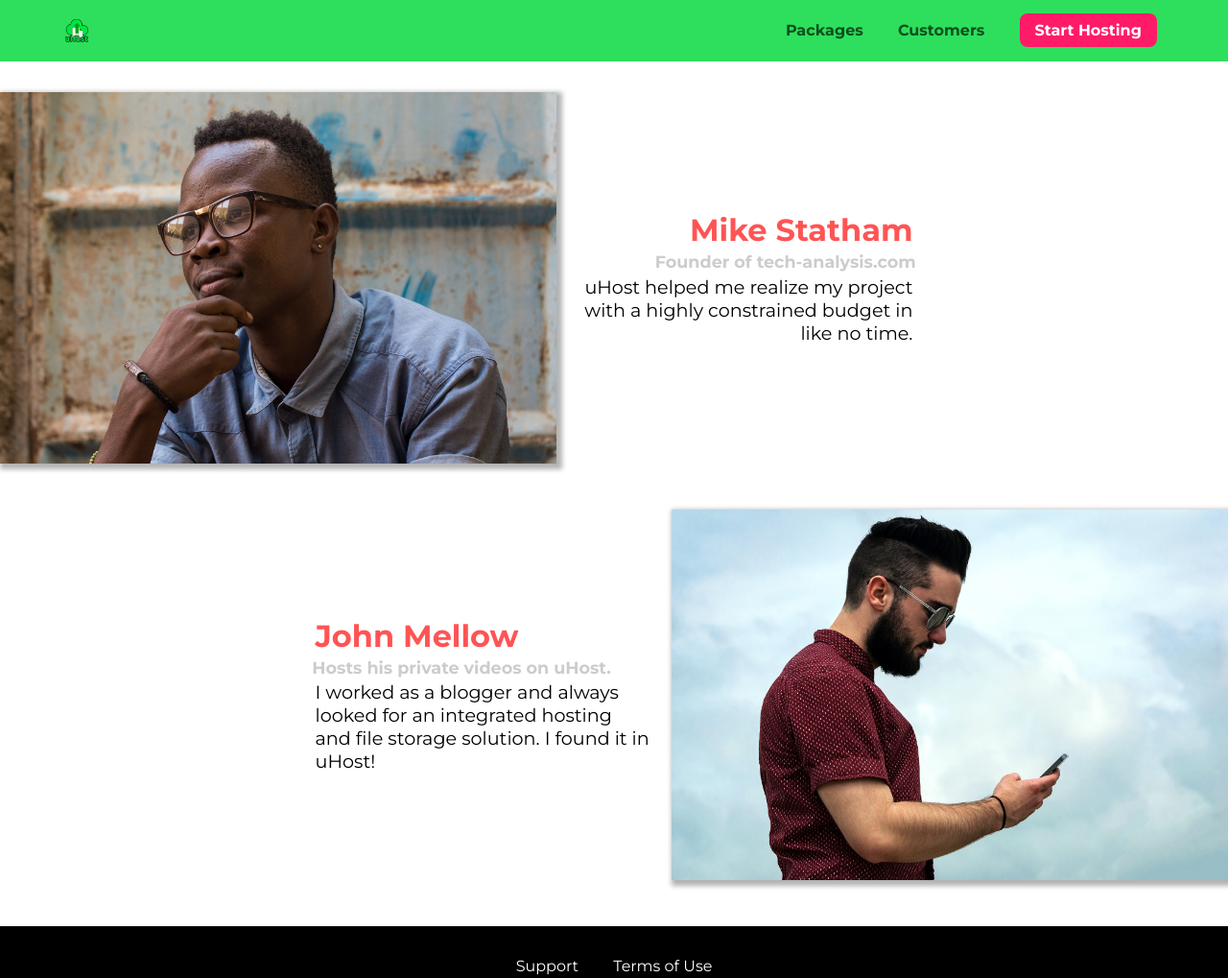
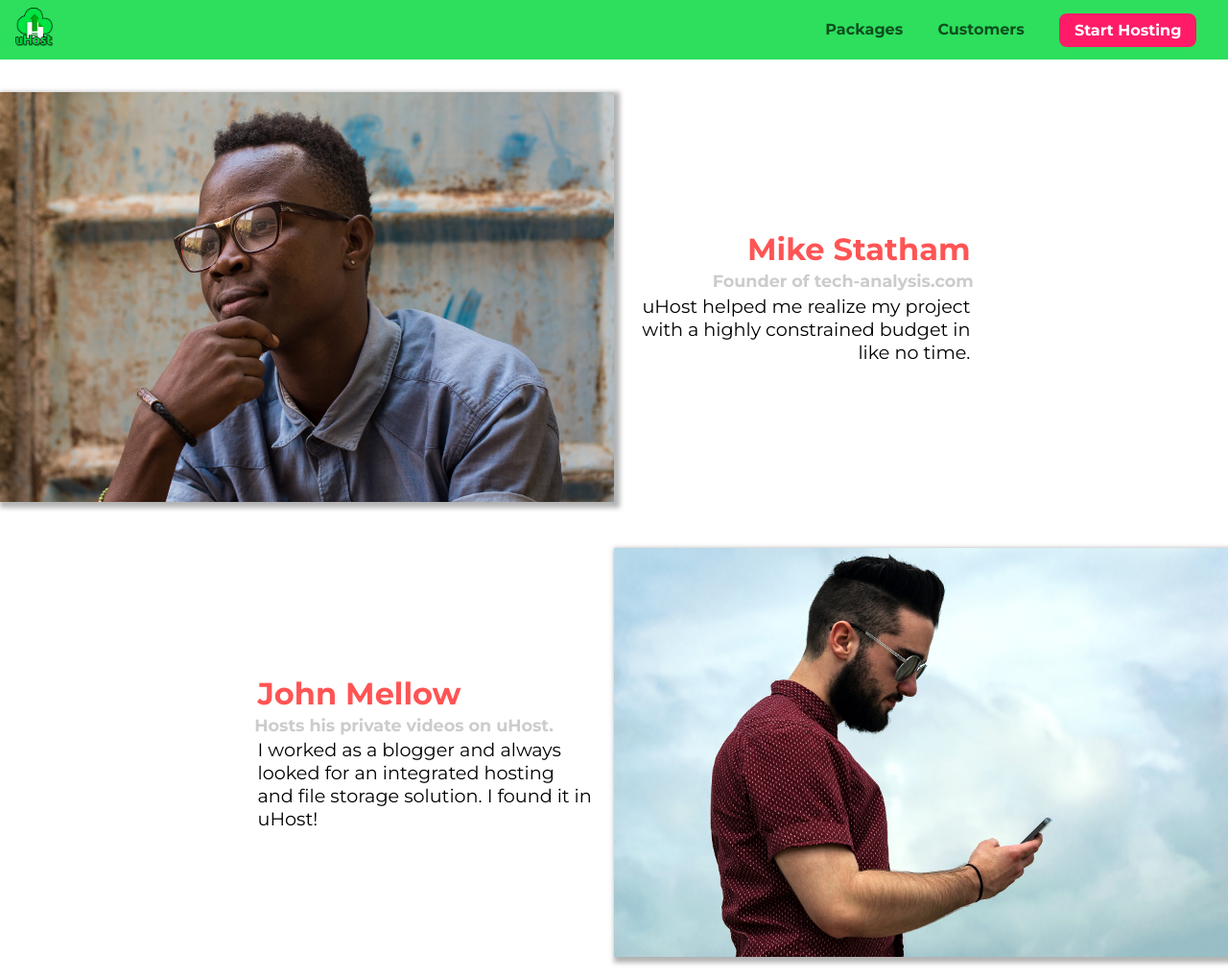
Before and after one commit to rajamrit-singh/static-webiste-using-css, a plain HTML site: page customers/index.html in a window 1280 px wide. Shown: the top 1019 px of the page at 96% size. Drawn offline with Linux system fonts and the light colour scheme.

Commit message:
improved package and customers page

```diff
--- a/customers/customers.css
+++ b/customers/customers.css
@@ -1,22 +1,19 @@
 .testimonial {
     font-size: 1.2rem;
-    margin: 3rem 0;
   }
 
-  .testimonial__list {
+  /*.testimonial__list {
     width: 80%;
     margin: auto;
-  }
+  }*/
 
   .testimonial:first-of-type {
     margin-top: 6rem;
   }
 
   .testimonial__image-container {
-    width: 65%;
-    max-width: 580px;
-    display: inline-block;
-    vertical-align: middle;
+    width: 100%;
+    max-width: 40rem;
     box-shadow: 3px 3px 5px 3px rgba(0,0,0,0.3);
   }
 
@@ -28,9 +25,6 @@
   .testimonial__info {
     text-align: right;
     padding: 0.9rem;
-    display: inline-block;
-    vertical-align: middle;
-    width: 30%;
   }
 
   #customer-2.testimonial {
@@ -66,3 +60,23 @@
   .testimonial__text {
     margin: 0.2rem;
   }
+
+  @media (min-width: 40rem) {
+    .testimonial {
+      margin: 3rem auto;
+      max-width: 1500px;
+    }
+
+    .testimonial__image-container {
+      display: inline-block;
+      vertical-align: middle;
+      width: 66%;
+    }
+
+    .testimonial__info {
+      display: inline-block;
+      vertical-align: middle;
+      width: 30%;
+    }
+
+  }
--- a/packages/packages.css
+++ b/packages/packages.css
@@ -88,3 +88,25 @@
 #premium .package__subtitle {
     color: #bbb;
 }
+
+@media (min-width: 40rem) {
+    main {
+      margin: 3rem auto;
+      max-width: 1500px;
+    }
+}
+
+@media (min-width: 1500px) {
+    .package {
+      border-left: 4px solid #0e4f1f;
+    }
+
+    #free {
+      border-right: 4px solid #0e4f1f;
+    }
+
+    #free:hover,
+    #free:active {
+      border-right-color: #ff5454;
+    }
+}
--- a/shared.css
+++ b/shared.css
@@ -60,24 +60,19 @@
   text-decoration: none;
   font-weight: bold;
   font-size: 1.5rem;
-  height: 1.5rem;
   /* width: 20px; */
   display: inline-block;
   vertical-align: middle;
 }
 
 .main-header__brand img {
-  height: 100%;
+  height: 2.5rem;
   /* width: 100%; */
 }
 
 .main-nav {
-  display: inline-block;
-  text-align: right;
-  width: calc(100% - 122px);
-  vertical-align: middle;
+  display: none;
 }
-
 
 .main-nav__items {
   margin: 0;
@@ -86,7 +81,8 @@
 }
 
 .main-nav__item {
-  display: none;
+  display: inline-block;
+  margin: 0 1rem;
 }
 
 .main-nav__item a,
@@ -118,6 +114,19 @@
   color: #ff1b68;
   background: white;
   border: none;
+}
+
+@media (min-width: 40rem) {
+  .toggle-button {
+    display: none;
+  }
+
+  .main-nav {
+    display: inline-block;
+    text-align: right;
+    width: calc(100% - 44px);
+    vertical-align: middle;
+  }
 }
 
 .main-footer {
@@ -201,18 +210,7 @@
     display: block !important;
 }
 
-
 @media (min-width: 40rem) {
-  .toggle-button {
-    visibility: hidden;
-  }
-
-
-  .main-nav__item {
-    display: inline-block;
-    margin: 0 1rem;
-  }
-
   .main-footer__link {
     display: inline-block;
     margin: 0 1rem;
```
Also changed, not shown: main.css (+10 -17 lines).
